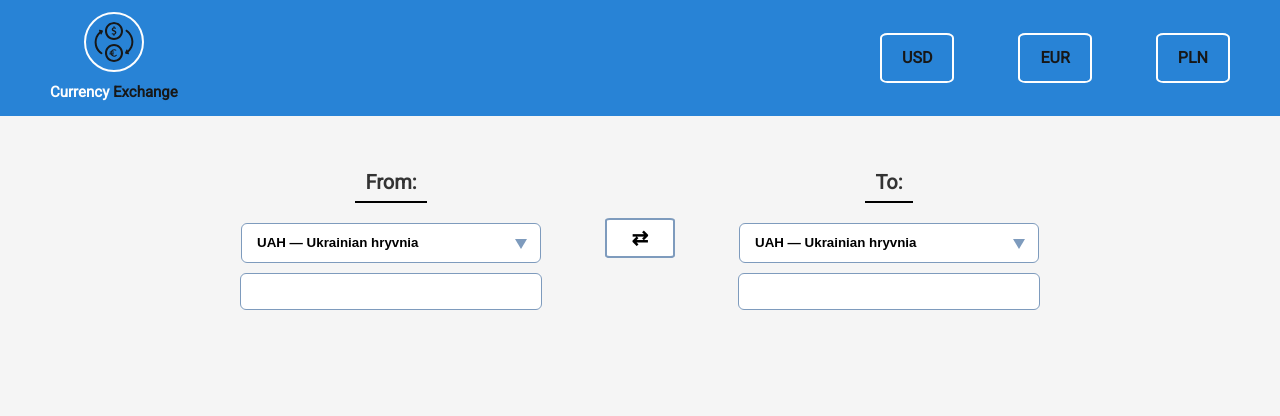
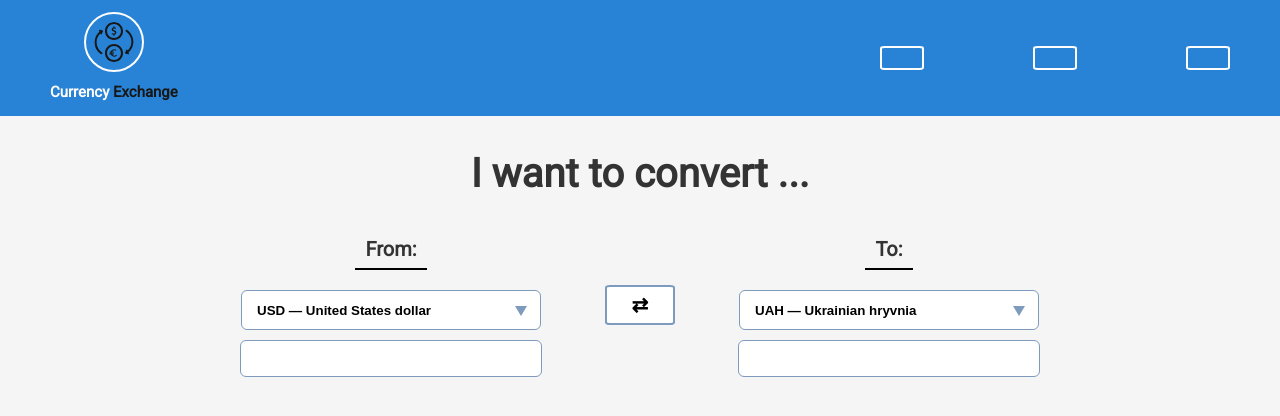
Before and after one commit to VitaliyNarytnyk/currency-exchange, an Angular app: page / in a window 1280 px wide. Shown: the top 416 px of the page. Built offline with nearby package versions, Linux system fonts and the light colour scheme; no server answers.

Commit message:
added methods for changing selects, interfaces.ts

```diff
--- a/src/app/converter/converter.component.html
+++ b/src/app/converter/converter.component.html
@@ -1,9 +1,10 @@
 <div class="converter">
+	<h1>I want to convert ...</h1>
 	<form class="converter__form" [formGroup]="form">
 		<div class="converter__row">
 			<div class="converter__value">
 				<label for="name">From:</label>
-				<select class="converter__select">
+				<select class="converter__select" formControlName="from" (change)="selected($event, 'from')">
 					<option value="UAH">UAH — Ukrainian hryvnia</option>
 					<option value="USD">USD — United States dollar</option>
 					<option value="EUR">EUR — Euro</option>
@@ -11,18 +12,18 @@
 				</select>
 			</div>
 			<div class="converter__amount">
-				<input id="input" type="number" class="converter__input" />
+				<input id="input" type="number" class="converter__input" formControlName="amountFrom" />
 			</div>
 		</div>
 
 		<div class="converter__buttons">
-			<button class="converter__btn" type="button">&#8644;</button>
+			<button class="converter__btn" type="button" (click)="changeSelect(form)">&#8644;</button>
 		</div>
 
 		<div class="converter__row">
 			<div class="converter__value">
 				<label for="name">To:</label>
-				<select class="converter__select">
+				<select class="converter__select" formControlName="to" (change)="selected($event, 'to')">
 					<option value="UAH">UAH — Ukrainian hryvnia</option>
 					<option value="USD">USD — United States dollar</option>
 					<option value="EUR">EUR — Euro</option>
@@ -30,7 +31,7 @@
 				</select>
 			</div>
 			<div class="converter__amount">
-				<input id="input" type="number" class="converter__input" />
+				<input id="input" type="number" class="converter__input" formControlName="amountTo" />
 			</div>
 		</div>
 
--- a/src/app/converter/converter.component.scss
+++ b/src/app/converter/converter.component.scss
@@ -1,7 +1,12 @@
 .converter {
+	text-align: center;
 	max-width: 800px;
 	width: 100%;
-	margin: 50px auto;
+	margin: 20px auto;
+
+	h1 {
+		font-size: 40px;
+	}
 
 	&__form {
 		display: flex;
--- a/src/app/converter/converter.component.ts
+++ b/src/app/converter/converter.component.ts
@@ -10,6 +10,9 @@ import { CurrencyService } from '../shared/header/currency.service';
 export class ConverterComponent implements OnInit {
 
   form!: FormGroup
+
+  from!: string
+  to!: string
 
   constructor(
     private formBuilder: FormBuilder,
@@ -29,4 +32,21 @@ export class ConverterComponent implements OnInit {
     })
   }
 
+  selected(event: Event, side: string) {
+    if (side == 'from') {
+      this.from = (event.target as HTMLInputElement).value
+
+    } else {
+      this.to = (event.target as HTMLInputElement).value
+    }
+  }
+
+  changeSelect(form: FormGroup) {
+    const from = form.controls['from'].value
+    const to = form.controls['to'].value
+
+    this.form.controls['from'].patchValue(to)
+    this.form.controls['to'].patchValue(from)
+  }
+
 }
--- a/src/app/shared/header/currency.service.ts
+++ b/src/app/shared/header/currency.service.ts
@@ -1,6 +1,7 @@
 import { HttpClient, HttpHeaders } from "@angular/common/http";
 import { Injectable } from "@angular/core";
 import { Observable } from "rxjs";
+import { RatesResponse } from "../interfaces";
 
 @Injectable({ providedIn: 'root' })
 
@@ -16,16 +17,16 @@ export class CurrencyService {
 
 	constructor(private http: HttpClient) { }
 
-	getRateUSD(): Observable<any> {
-		return this.http.get<any>(`https://api.apilayer.com/exchangerates_data/latest?symbols=UAH&base=USD`, this.requestOptions)
+	getRateUSD(): Observable<RatesResponse> {
+		return this.http.get<RatesResponse>(`https://api.apilayer.com/exchangerates_data/latest?symbols=UAH&base=USD`, this.requestOptions)
 	}
 
-	getRateEUR(): Observable<any> {
-		return this.http.get<any>(`https://api.apilayer.com/exchangerates_data/latest?symbols=UAH&base=EUR`, this.requestOptions)
+	getRateEUR(): Observable<RatesResponse> {
+		return this.http.get<RatesResponse>(`https://api.apilayer.com/exchangerates_data/latest?symbols=UAH&base=EUR`, this.requestOptions)
 	}
 
-	getRatePLN(): Observable<any> {
-		return this.http.get<any>(`https://api.apilayer.com/exchangerates_data/latest?symbols=UAH&base=PLN`, this.requestOptions)
+	getRatePLN(): Observable<RatesResponse> {
+		return this.http.get<RatesResponse>(`https://api.apilayer.com/exchangerates_data/latest?symbols=UAH&base=PLN`, this.requestOptions)
 	}
 
 }
--- a/src/app/shared/header/header.component.html
+++ b/src/app/shared/header/header.component.html
@@ -6,15 +6,15 @@
 
 	<div class="currency__rates">
 		<div class="currency__card">
-			<div class="currency__title">USD</div>
+			<div class="currency__title">{{ baseUSD }}</div>
 			<div class="currency__value" data-value="USD">{{ USD }}</div>
 		</div>
 		<div class="currency__card">
-			<div class="currency__title">EUR</div>
+			<div class="currency__title">{{ baseEUR }}</div>
 			<div class="currency__value" data-value="EUR">{{ EUR }}</div>
 		</div>
 		<div class="currency__card">
-			<div class="currency__title">PLN</div>
+			<div class="currency__title">{{ basePLN }}</div>
 			<div class="currency__value" data-value="PLN">{{ PLN }}</div>
 		</div>
 	</div>
--- a/src/app/shared/header/header.component.scss
+++ b/src/app/shared/header/header.component.scss
@@ -6,7 +6,6 @@
 	padding: 12px 50px;
 	z-index: 1;
 	opacity: 0.9;
-	margin-bottom: 20px;
 	color: #fff;
 
 	&__logo {
--- a/src/app/shared/header/header.component.ts
+++ b/src/app/shared/header/header.component.ts
@@ -1,5 +1,6 @@
 import { Component, OnDestroy, OnInit } from '@angular/core';
 import { Subscription } from 'rxjs';
+import { RatesResponse } from '../interfaces';
 import { CurrencyService } from './currency.service';
 
 @Component({
@@ -9,9 +10,13 @@ import { CurrencyService } from './currency.service';
 })
 export class HeaderComponent implements OnInit, OnDestroy {
 
-  USD!: number
-  EUR!: number
-  PLN!: number
+  USD = ''
+  EUR = ''
+  PLN = ''
+
+  baseUSD = ''
+  baseEUR = ''
+  basePLN = ''
 
   uSub!: Subscription
   eSub!: Subscription
@@ -22,20 +27,23 @@ export class HeaderComponent implements OnInit, OnDestroy {
   ) { }
 
   ngOnInit(): void {
-    this.uSub = this.currencyService.getRateUSD().subscribe((response: any) => {
-      console.log('USD', response)
-      this.USD = response.rates.UAH.toFixed(2)
-    })
+    //this.uSub = this.currencyService.getRateUSD().subscribe((response: RatesResponse) => {
+    //  console.log('USD', response)
+    //  this.USD = response.rates.UAH.toFixed(2)
+    //  this.baseUSD = response.base
+    //})
 
-    this.eSub = this.currencyService.getRateEUR().subscribe((response: any) => {
-      console.log('EUR', response)
-      this.EUR = response.rates.UAH.toFixed(2)
-    })
+    //this.eSub = this.currencyService.getRateEUR().subscribe((response: any) => {
+    //  console.log('EUR', response)
+    //  this.EUR = response.rates.UAH.toFixed(2)
+    //  this.baseEUR = response.base
+    //})
 
-    this.pSub = this.currencyService.getRatePLN().subscribe((response: any) => {
-      console.log('PLN', response)
-      this.PLN = response.rates.UAH.toFixed(2)
-    })
+    //this.pSub = this.currencyService.getRatePLN().subscribe((response: any) => {
+    //  console.log('PLN', response)
+    //  this.PLN = response.rates.UAH.toFixed(2)
+    //  this.basePLN = response.base
+    //})
   }
 
   ngOnDestroy(): void {
--- /dev/null
+++ b/src/app/shared/interfaces.ts
@@ -0,0 +1,6 @@
+export interface RatesResponse {
+	base: string,
+	rates: {
+		UAH: number
+	}
+}
```
